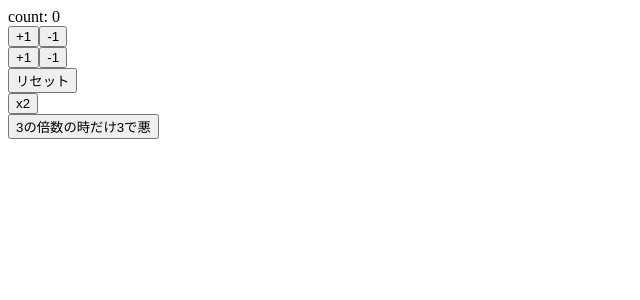
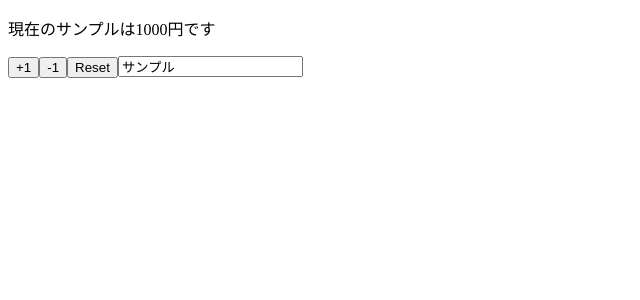
Before and after one commit to mczk9402/react-hooks-101, a React (Create React App) app: page / in a window 1280 px wide. Shown: the top 300 px of the page, without its empty margins (0-640 px from the left). Built offline with nearby package versions, Linux system fonts and the light colour scheme.

Commit message:
implement component using multiple states

```diff
--- a/src/App.js
+++ b/src/App.js
@@ -1,47 +1,29 @@
 import React, { useState } from "react";
 
-const App = () => {
-  const [count, setCount] = useState(0);
-
-  const increment = () => setCount(count + 1);
-  const decrement = () => setCount(count - 1);
-  const increment2 = () => setCount((previousCount) => previousCount + 1);
-  const decrement2 = () => setCount((previousCount) => previousCount - 1);
-  const reset = () => setCount(0);
-  // const double = () => setCount((prev) => prev * 2);
-  const double = () => setCount(count * 2);
-  // const divide3 = () => count % 3 === 0 && setCount(count / 3);
-  const divide3 = () =>
-    setCount((previousCount) => {
-      if (previousCount % 3 === 0) {
-        return previousCount / 3;
-      } else {
-        return previousCount;
-      }
-    });
+const App = (props) => {
+  const [name, setName] = useState(props.name);
+  const [price, setPrice] = useState(props.price);
+  const reset = () => {
+    setPrice(props.price);
+    setName(props.name);
+  };
 
   return (
     <div>
-      <div>count: {count}</div>
-      <div>
-        <button onClick={increment}>+1</button>
-        <button onClick={decrement}>-1</button>
-      </div>
-      <div>
-        <button onClick={increment2}>+1</button>
-        <button onClick={decrement2}>-1</button>
-      </div>
-      <div>
-        <button onClick={reset}>リセット</button>
-      </div>
-      <div>
-        <button onClick={double}>x2</button>
-      </div>
-      <div>
-        <button onClick={divide3}>3の倍数の時だけ3で悪</button>
-      </div>
+      <p>
+        現在の{name}は{price}円です
+      </p>
+      <button onClick={() => setPrice(price + 1)}>+1</button>
+      <button onClick={() => setPrice(price - 1)}>-1</button>
+      <button onClick={reset}>Reset</button>
+      <input value={name} onChange={(e) => setName(e.target.value)} />
     </div>
   );
 };
 
+App.defaultProps = {
+  name: "サンプル",
+  price: 1000,
+};
+
 export default App;
```
